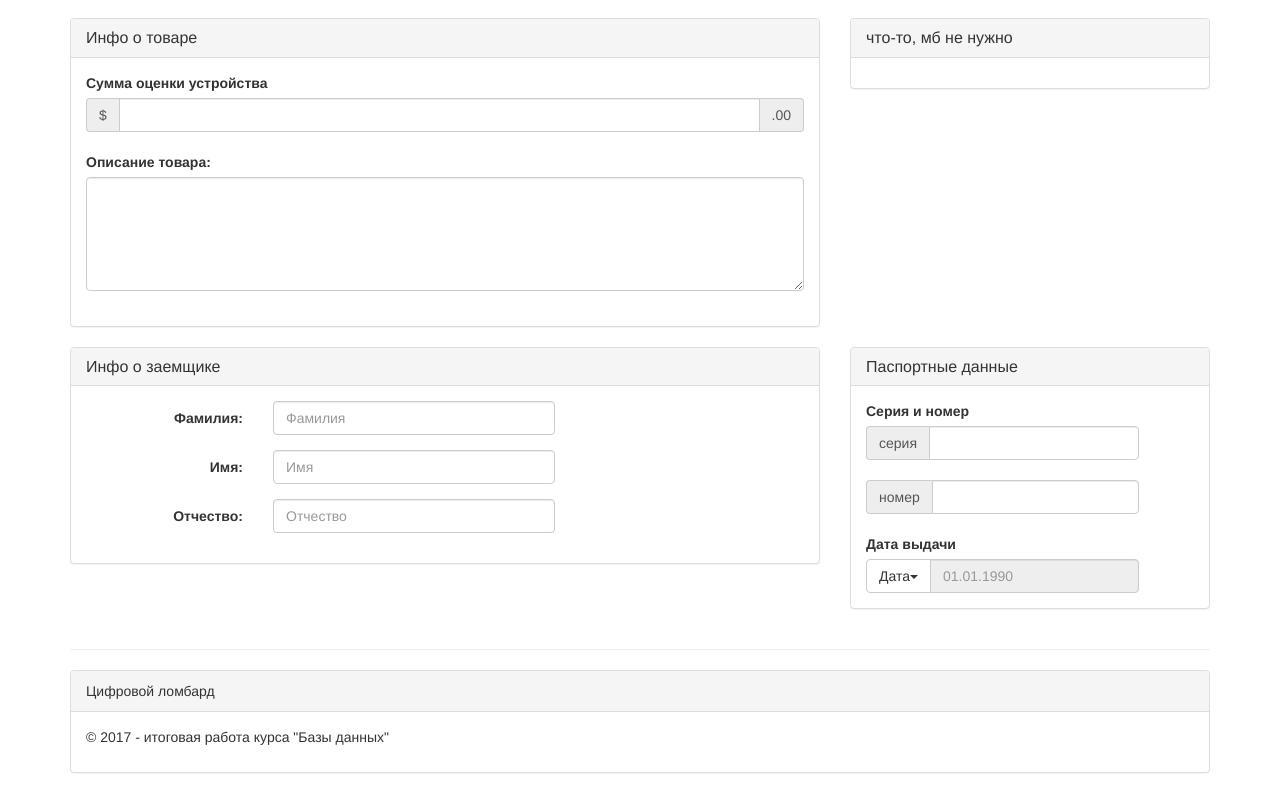
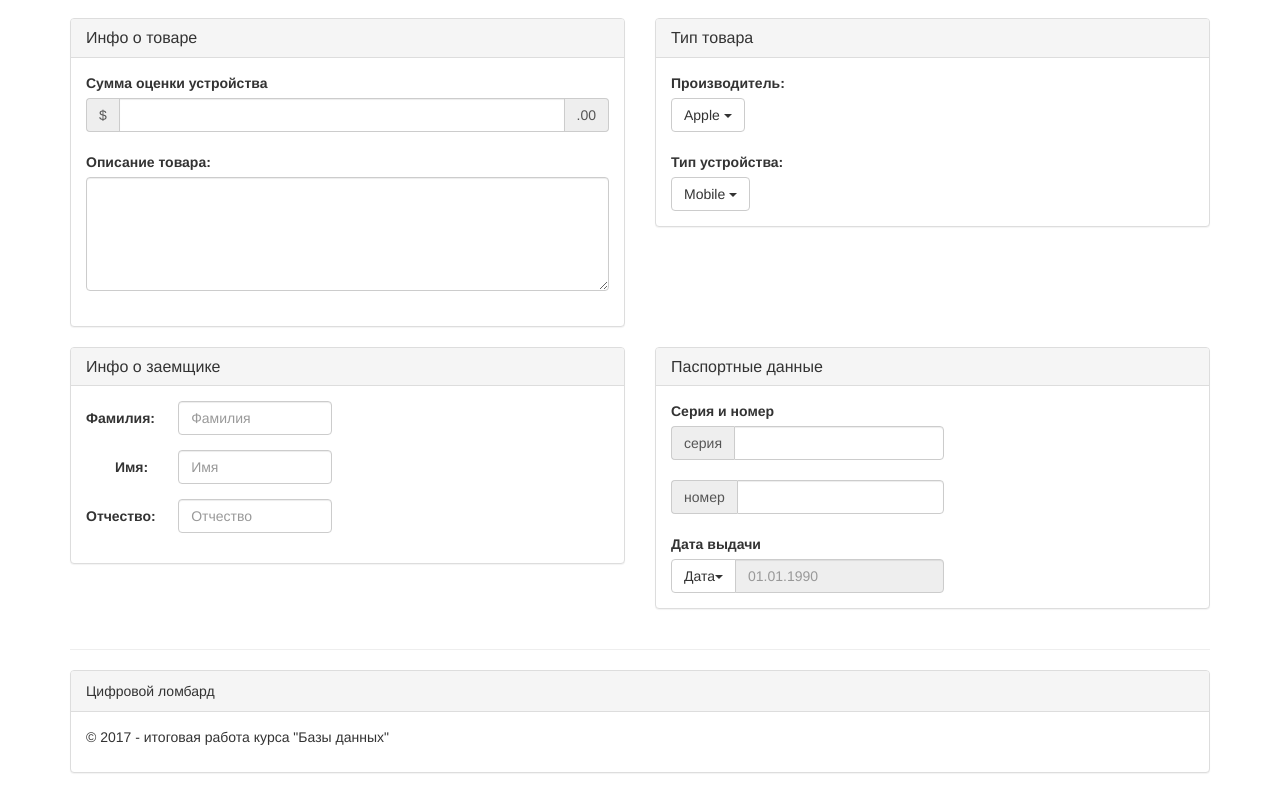
Before and after one commit to meamuri/db_exam, a plain HTML site: page add_borrowing.html in a window 1280 px wide. Shown: the part 54-847 px from the top of the page. Drawn offline with nearby package versions, Linux system fonts and the light colour scheme.

Commit message:
add borrowing page WIP

```diff
--- a/add_borrowing.html
+++ b/add_borrowing.html
@@ -64,7 +64,7 @@
 
 <div class="container body-container">
     <div class="row">
-        <div class="col-lg-8">
+        <div class="col-lg-6">
         <div class="panel panel-default">
 
             <div class="panel-heading">
@@ -89,21 +89,51 @@
                 </div>
                 <br>
 
-
-
-                </form>
+            </form>
 
             </div>
         </div>
     </div>
 
-    <div class="col-lg-4">
+    <div class="col-lg-6">
         <div class="panel panel-default">
 
             <div class="panel-heading">
-                <h3 class="panel-title">что-то, мб не нужно</h3>
+                <h3 class="panel-title">Тип товара</h3>
             </div>
             <div class="panel-body">
+                <form class="form-horizontal">
+                    <label>Производитель:</label>
+                    <div class="dropdown">
+                        <button class="btn btn-default dropdown-toggle" type="button" data-toggle="dropdown" aria-haspopup="true" aria-expanded="true">
+                            Apple
+                            <span class="caret"></span>
+                        </button>
+                        <ul class="dropdown-menu" aria-labelledby="dropdownMenu1">
+                            <li><a href="#">Samsung</a></li>
+                            <li><a href="#">Sony</a></li>
+                            <li><a href="#">Simens</a></li>
+                            <li role="separator" class="divider"></li>
+                            <li><a href="#">Другой</a></li>
+                        </ul>
+                    </div>
+
+                    <br>
+                    <label>Тип устройства:</label>
+                    <div class="dropdown">
+                        <button class="btn btn-default dropdown-toggle" type="button" data-toggle="dropdown" aria-haspopup="true" aria-expanded="true">
+                            Mobile
+                            <span class="caret"></span>
+                        </button>
+                        <ul class="dropdown-menu" aria-labelledby="dropdownMenu1">
+                            <li><a href="#">PC</a></li>
+                            <li><a href="#">Phone</a></li>
+                            <li><a href="#">Fax</a></li>
+                            <li role="separator" class="divider"></li>
+                            <li><a href="#">Другое</a></li>
+                        </ul>
+                    </div>
+                </form>
             </div>
         </div>
     </div>
@@ -111,7 +141,7 @@
 
 
     <div class="row">
-        <div class="col-lg-8">
+        <div class="col-lg-6">
             <div class="panel panel-default">
 
                 <div class="panel-heading">
@@ -121,20 +151,20 @@
 
                     <form class="form-horizontal">
                         <div class="form-group">
-                            <label class="control-label col-sm-3">Фамилия:</label>
-                            <div class="col-sm-5">
+                            <label class="control-label col-sm-2">Фамилия:</label>
+                            <div class="col-sm-4">
                                 <input type="text" class="form-control" placeholder="Фамилия">
                             </div>
                         </div>
                         <div class="form-group">
-                            <label class="control-label col-sm-3">Имя:</label>
-                            <div class="col-sm-5">
+                            <label class="control-label col-sm-2">Имя:</label>
+                            <div class="col-sm-4">
                                 <input type="text" class="form-control" placeholder="Имя">
                             </div>
                         </div>
                         <div class="form-group">
-                            <label class="control-label col-sm-3">Отчество:</label>
-                            <div class="col-sm-5">
+                            <label class="control-label col-sm-2">Отчество:</label>
+                            <div class="col-sm-4">
                                 <input type="text" class="form-control" placeholder="Отчество">
                             </div>
                         </div>
@@ -147,7 +177,7 @@
             </div>
         </div>
 
-        <div class="col-lg-4">
+        <div class="col-lg-6">
 
             <div class="panel panel-default">
 
```
